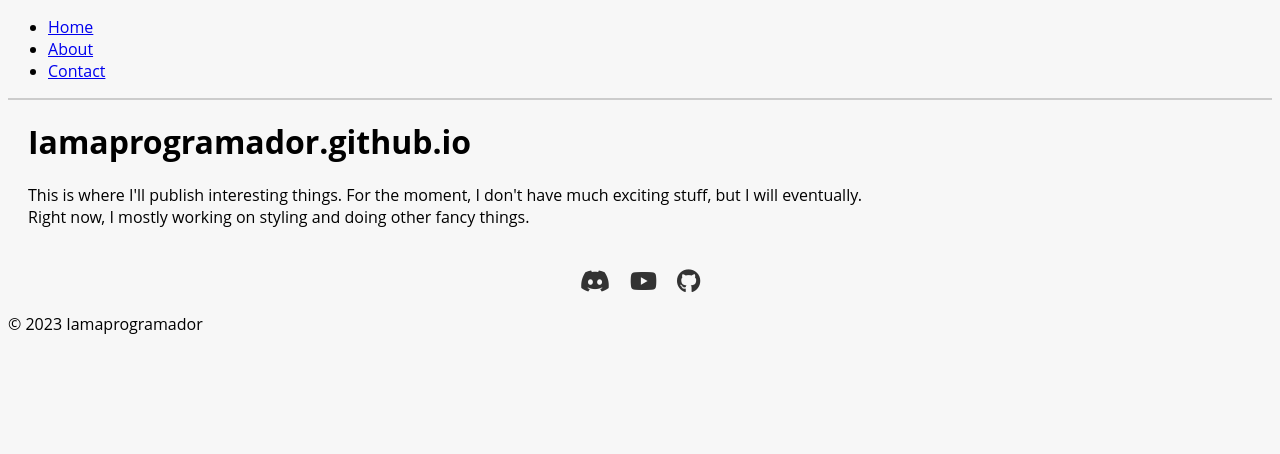
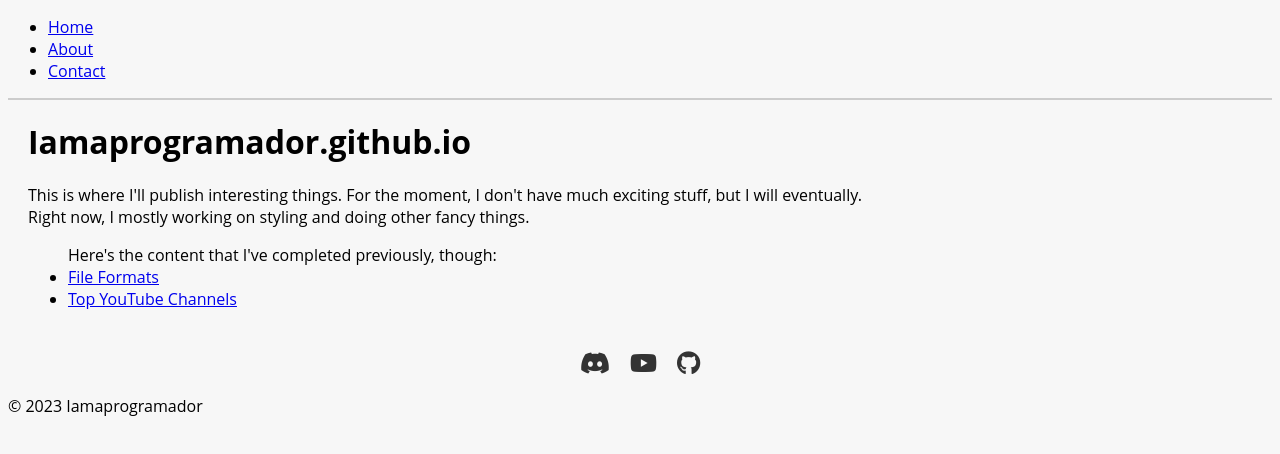
Before and after one commit to IamaprogramadorGit/IamaprogramadorGit.github.io, a plain HTML site: page docs/index.html in a window 1280 px wide. Drawn offline with Linux system fonts and the light colour scheme.

Commit message:
Add project links

```diff
--- a/docs/index.html
+++ b/docs/index.html
@@ -22,6 +22,9 @@
       <h1>Iamaprogramador.github.io</h1>
       <p>This is where I'll publish interesting things. For the moment, I don't have much exciting stuff, but I will eventually.<br>
       Right now, I mostly working on styling and doing other fancy things.</p>
+      <ul>Here's the content that I've completed previously, though:
+        <li><a href="fileformats.html">File Formats</a></li>
+        <li><a href="youtube.html">Top YouTube Channels</a></li>
     </main>
     <footer>
       <div class="social-icons">
```
